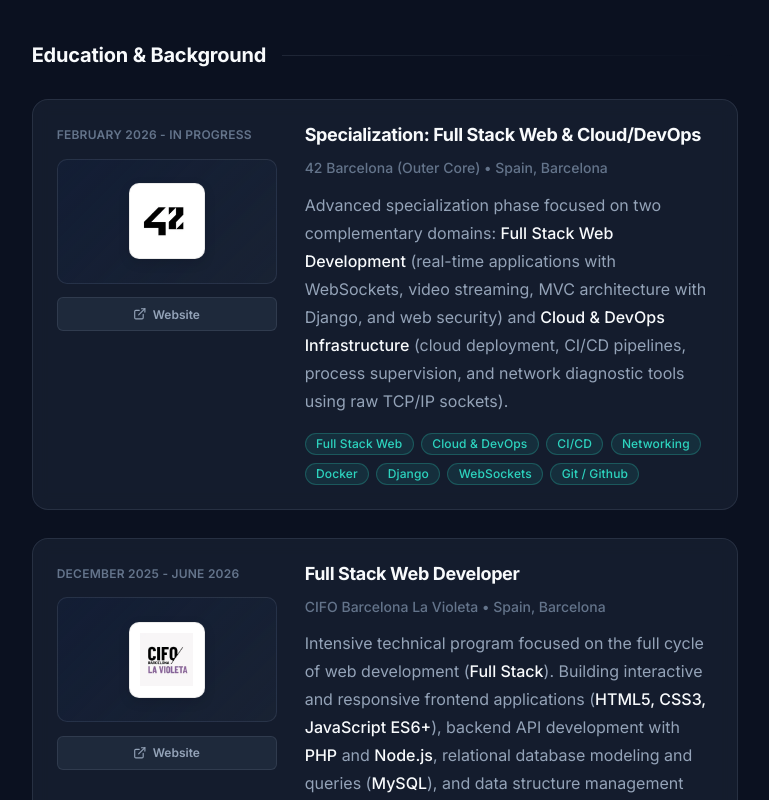
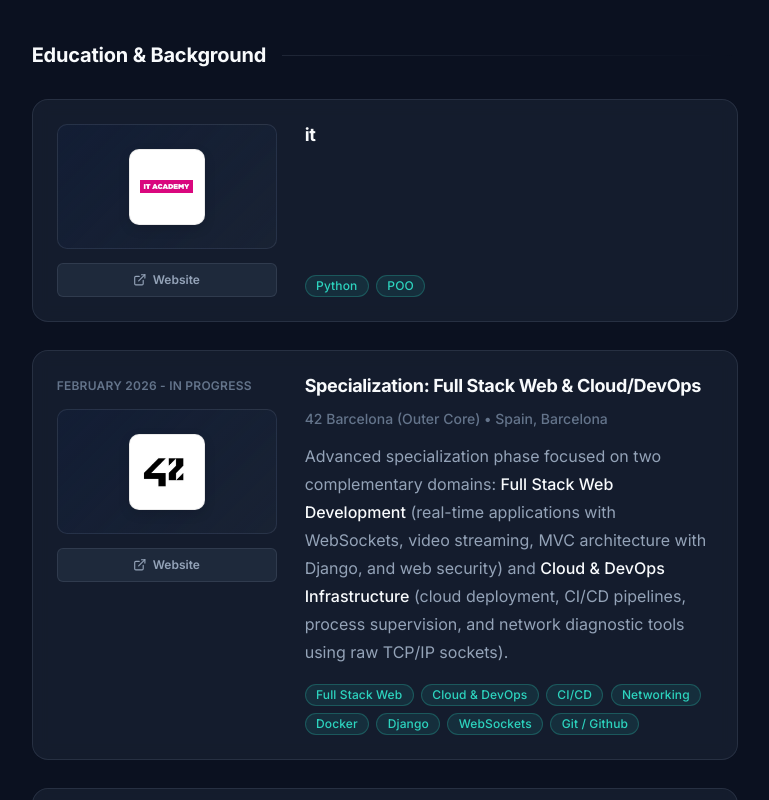
Before and after one commit to adrmarqu/adrmarqu.github.io, a React (Vite) app: page / in a window 1280 px wide. Shown: the part 5540-6340 px from the top of the page, without its empty margins (478-1247 px from the left). Built offline with nearby package versions, Linux system fonts and the light colour scheme.

Commit message:
Added IT Academy education, changed favicon to favicon/

```diff
--- a/index.html
+++ b/index.html
@@ -2,7 +2,7 @@
 <html lang="es">
   <head>
     <meta charset="UTF-8" />
-    <link rel="icon" type="image/svg+xml" href="/assets/logos/favicon.webp" />
+    <link rel="icon" type="image/svg+xml" href="/assets/favicon/favicon.webp" />
     <meta name="viewport" content="width=device-width, initial-scale=1.0" />
     <meta name="description" content="Portfolio de Adrià Márquez Nebot - Desarrollador Web Full Stack & Ingeniero de Software" />
     <link rel="preconnect" href="https://fonts.googleapis.com">
--- a/src/json/data.json
+++ b/src/json/data.json
@@ -161,6 +161,15 @@
     "education":
     [
         {
+            "id": "it",
+            "src": "/assets/logos/it.webp",
+            "state": "Completed",
+            "git": null,
+            "game": null,
+            "web": "https://itacademy.barcelonactiva.cat",
+            "tags": ["Python", "POO"]
+        },
+        {
             "id": "outer",
             "src": "/assets/logos/42.webp",
             "state": "Completed",
```
Also changed, not shown: public/assets/favicon/favicon.webp (renamed from public/assets/logos/favicon.webp), public/assets/logos/it.webp (added).
